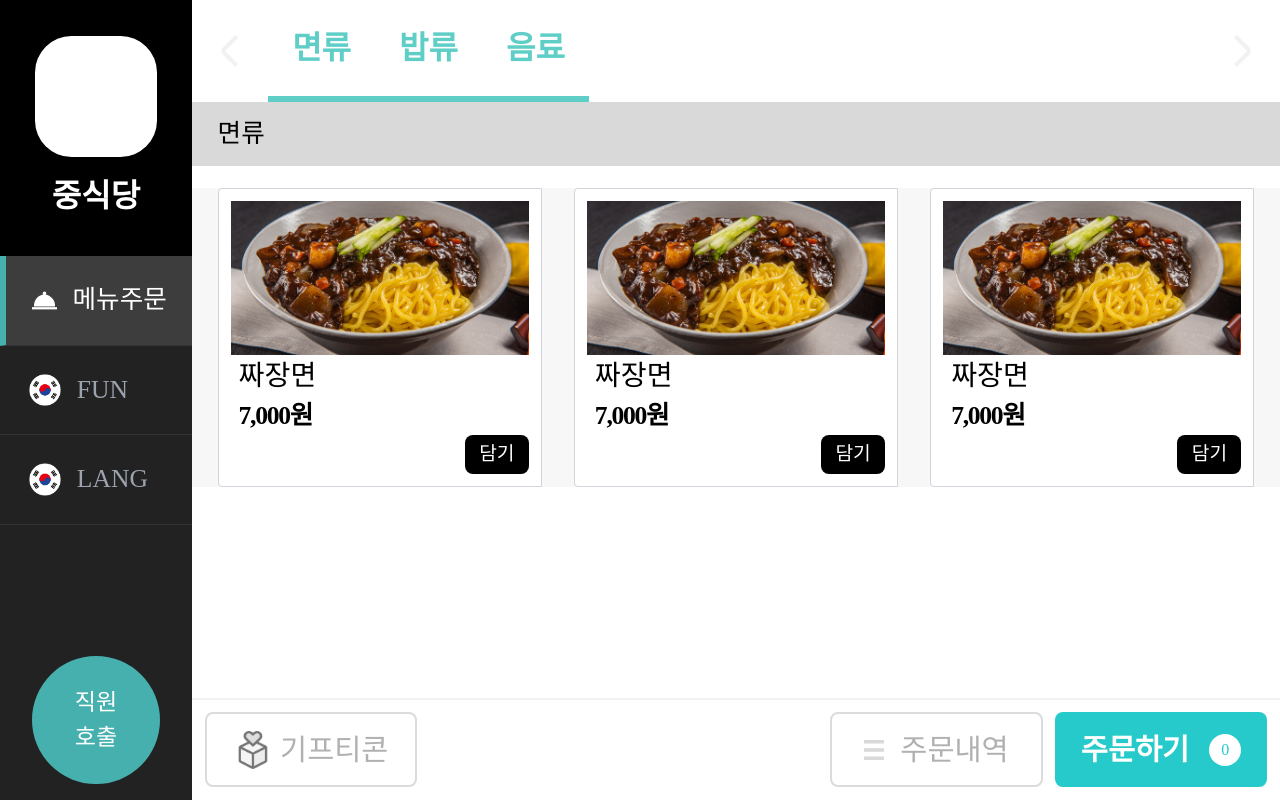
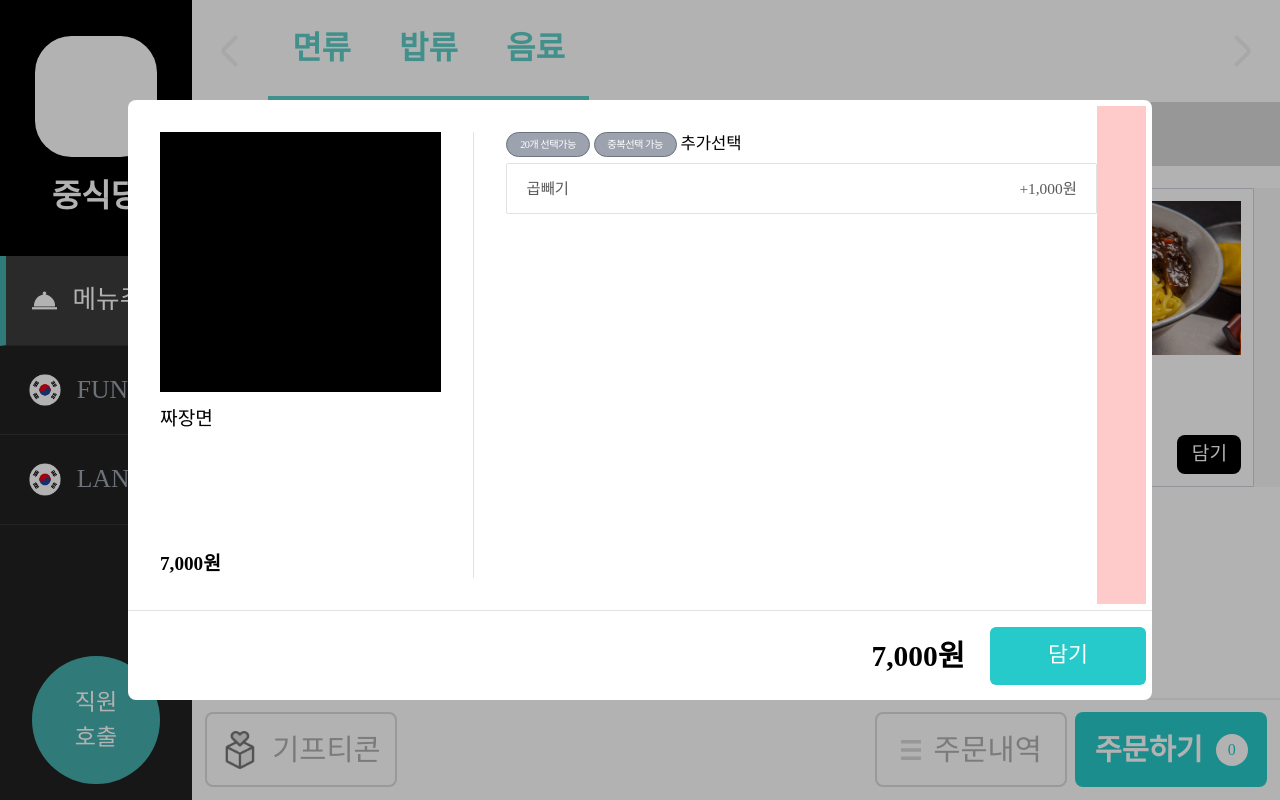
Before and after one commit to Blank-Check-Capstone/frontend, a React (Create React App) app: page / in a window 1280 px wide. Built offline with nearby package versions, Linux system fonts and the light colour scheme; a web font is replaced by a local one.

Commit message:
메뉴 상세 모달 90% 개발

```diff
--- a/src/App.css
+++ b/src/App.css
@@ -8,13 +8,3 @@
 ::-webkit-scrollbar {
   display: none;
 }
-
-html {
-  font-size: 16px;
-}
-
-@media screen and (max-width: 768px) {
-  html {
-    font-size: 8px;
-  }
-}
--- a/src/components/OrderBoard/Footer.jsx
+++ b/src/components/OrderBoard/Footer.jsx
@@ -1,9 +1,10 @@
+import { Link } from "react-router-dom";
 import gifts_image from "../../assets/images/gifts_image.png";
 
 const Footer = () => {
   return (
-    <div className="fixed w-[85vw] bottom-0 left-[15vw] flex h-[8vw] border-t-2 border-t-[#F1F1F1] bg-white items-center px-[1%] gap-3">
-      <div className="w-[20%] h-[75%] border-[0.2vw] border-[#DBDBDB] bg-white rounded-lg flex items-center justify-center gap-2 ">
+    <div className="fixed w-[85vw] bottom-0 left-[15vw] flex h-[8vw] border-t-2 border-t-[#F1F1F1] bg-white items-center justify-between px-[1vw]">
+      <div className="w-[15vw] h-[75%] border-[0.2vw] border-[#DBDBDB] bg-white rounded-lg flex items-center justify-center gap-[1vw]">
         <img
           src={gifts_image}
           alt="선물하기 사진"
@@ -11,7 +12,10 @@ const Footer = () => {
         />
         <div className="text-[#b0b0b0] text-[2.3vw]">기프티콘</div>
       </div>
-      <div className="w-[20%] h-[75%] border-[0.2vw] border-[#DBDBDB] bg-white rounded-lg flex items-center justify-center gap-4 ml-auto">
+
+      <div className="flex h-full items-center gap-2">
+        <Link to="/log" className="h-full flex items-center">
+          <div className="w-[15vw] h-[75%] border-[0.2vw] border-[#DBDBDB] bg-white rounded-lg flex items-center justify-center gap-[1vw]">
             <svg
               xmlns="http://www.w3.org/2000/svg"
               viewBox="0 0 34 34"
@@ -24,10 +28,13 @@ const Footer = () => {
             </svg>
             <div className="text-[#b0b0b0] text-[2.3vw]">주문내역</div>
           </div>
-      <div className="w-[20%] h-[75%] bg-[#27CACA] rounded-lg flex items-center justify-center gap-5 ">
+        </Link>
+
+        <div className="w-[15vw] h-[75%] bg-[#27CACA] rounded-lg flex items-center justify-center gap-[1vw]">
           <div className="text-white text-[2.3vw] font-semibold">주문하기</div>
           <div className="w-[2.5vw] h-[2.5vw] bg-white rounded-full flex items-center justify-center text-[#27CACA]">
             0
+          </div>
         </div>
       </div>
     </div>
--- a/src/components/OrderBoard/Modal/Detail/MenuInfo.jsx
+++ b/src/components/OrderBoard/Modal/Detail/MenuInfo.jsx
@@ -1,5 +1,13 @@
 const MenuInfo = () => {
-  return <div className="w-[40%] h-full bg-red-500"></div>;
+  return (
+    <div className="w-[30%] h-full flex flex-col gap-[1vw]">
+      <div className="w-full h-[60%] bg-black"></div>
+      <div className="w-full h-[40%] flex flex-col justify-between">
+        <div className="text-[1.5vw]">짜장면</div>
+        <div className="text-[1.5vw] font-bold">7,000원</div>
+      </div>
+    </div>
+  );
 };
 
 export default MenuInfo;
--- /dev/null
+++ b/src/components/OrderBoard/Modal/Detail/MenuOptionList.jsx
@@ -0,0 +1,23 @@
+const MenuOptionList = () => {
+  return (
+    <div className="flex-1 flex flex-col gap-[0.5vw]">
+      <div className="flex gap-[0.3vw] items-center">
+        <div className="text-[0.8vw] px-[1vw] py-[0.3vw] rounded-full text-white border-gray-500 border-[0.05vw] bg-gray-400 tracking-tighter">
+          20개 선택가능
+        </div>
+        <div className="text-[0.8vw] px-[1vw] py-[0.3vw] rounded-full text-white border-gray-500 border-[0.05vw] bg-gray-400 tracking-tighter">
+          중복선택 가능
+        </div>
+        <div className="text-[1.3vw] font-medium">추가선택</div>
+      </div>
+      <div>
+        <div className="flex items-center justify-between px-[1.5vw] py-[1vw] border-[#e2e2e2] border-[0.1vw] rounded-sm">
+          <div className="text-[1.2vw] text-[#5a5959]">곱빼기</div>
+          <div className="text-[1.2vw] text-[#5a5959]">+1,000원</div>
+        </div>
+      </div>
+    </div>
+  );
+};
+
+export default MenuOptionList;
--- a/src/components/OrderBoard/Modal/MenuDetail.jsx
+++ b/src/components/OrderBoard/Modal/MenuDetail.jsx
@@ -1,10 +1,26 @@
 import MenuInfo from "./Detail/MenuInfo";
+import MenuOptionList from "./Detail/MenuOptionList";
 
 const MenuDetail = () => {
   return (
     <div className="w-full h-full fixed flex justify-center items-center z-10">
-      <div className="w-[85%] h-[85%] bg-white relative z-[2] p-10 rounded-lg">
-        <MenuInfo />
+      <div className="w-[80%] h-[75%] flex flex-col rounded-lg bg-white relative z-[2]">
+        <div className="w-full flex-1 flex p-[0.5vw]">
+          <div className="w-full h-full flex gap-[2.5vw] p-[2vw] pr-0">
+            <MenuInfo />
+            <div className="w-[0.1vw] h-full bg-[#E2E2E2]"></div>
+            <MenuOptionList />
+          </div>
+          <div className="w-[4vw] bg-red-200"></div>
+        </div>
+        <div className="w-full h-[7vw] px-[0.5vw] border-t-[0.1vw] border-t-[#E2E2E2]">
+          <div className="h-full float-right flex items-center gap-[2vw]">
+            <div className="text-[2.3vw] font-semibold">7,000원</div>
+            <div className="py-[1vw] px-[4.5vw] bg-[#27CACA] text-white text-[1.7vw] font-medium rounded-md">
+              담기
+            </div>
+          </div>
+        </div>
       </div>
       <div className="w-full h-full bg-black opacity-30 absolute top-0 left-0 z-[1]"></div>
     </div>
--- a/src/components/OrderBoard/OrderLog.jsx
+++ b/src/components/OrderBoard/OrderLog.jsx
@@ -1,4 +1,12 @@
+import { useNavigate } from "react-router-dom";
+
 const OrderLog = () => {
+  const navigate = useNavigate();
+
+  const pageBack = () => {
+    navigate(-1);
+  };
+
   return (
     <div className="w-full h-screen">
       <div className="flex w-full h-[10%] bg-black text-white">
@@ -7,6 +15,7 @@ const OrderLog = () => {
         </div>
         <div className="w-[85%] h-full flex items-center justify-between px-5">
           <div className=" text-2xl font-bold">결제 대기중입니다.</div>
+          <div onClick={pageBack}>
             <svg
               className="w-[3vw] h-[3vw] fill-[#F1F1F1] mx-2"
               xmlns="http://www.w3.org/2000/svg"
@@ -16,6 +25,7 @@ const OrderLog = () => {
             >
               <path d="M 7.71875 6.28125 L 6.28125 7.71875 L 23.5625 25 L 6.28125 42.28125 L 7.71875 43.71875 L 25 26.4375 L 42.28125 43.71875 L 43.71875 42.28125 L 26.4375 25 L 43.71875 7.71875 L 42.28125 6.28125 L 25 23.5625 Z" />
             </svg>
+          </div>
         </div>
       </div>
       <div className="flex w-full h-[90%] items-center justify-center">
--- a/src/pages/OrderBoard.jsx
+++ b/src/pages/OrderBoard.jsx
@@ -2,8 +2,7 @@ import Main from "../components/OrderBoard/Main";
 import Menu from "../components/OrderBoard/Side/Menu";
 import KoreanFlag from "../assets/images/KoreanFlag.png";
 import MenuOrderIcon from "../assets/images/menuOrder.svg";
-import Shopping from "../components/OrderBoard/Modal/Shopping";
-import Call from "../components/OrderBoard/Modal/Call";
+import MenuDetail from "../components/OrderBoard/Modal/MenuDetail";
 
 const menuList = [
   { id: 1, title: "메뉴주문", icon: MenuOrderIcon, selected: true },
@@ -14,7 +13,7 @@ const menuList = [
 const OrderBoard = () => {
   return (
     <div className="flex w-full h-screen">
-      {/* <MenuDetail /> */}
+      <MenuDetail />
 
       <div className="fixed flex flex-col top-0 w-[15vw] h-full bg-[#222222] z-0">
         <div className="w-[100%] h-[20vw] bg-[#000] flex flex-col gap-[1.2vw] items-center justify-center">
```
Lines whose indentation alone changed are shown as unchanged.
